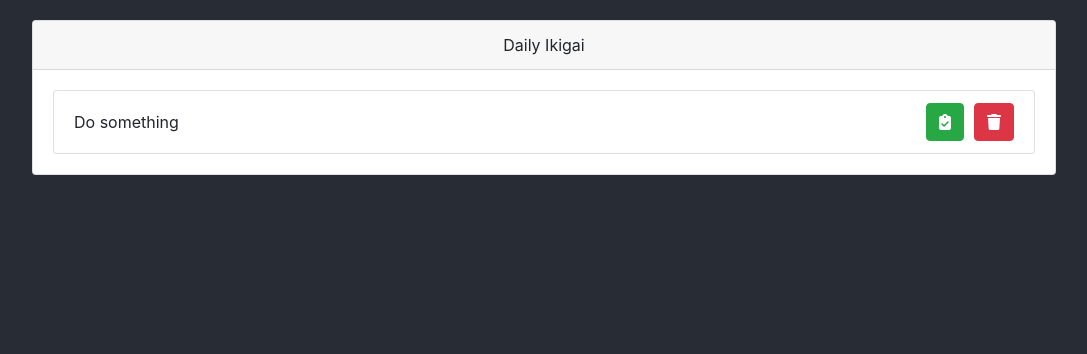
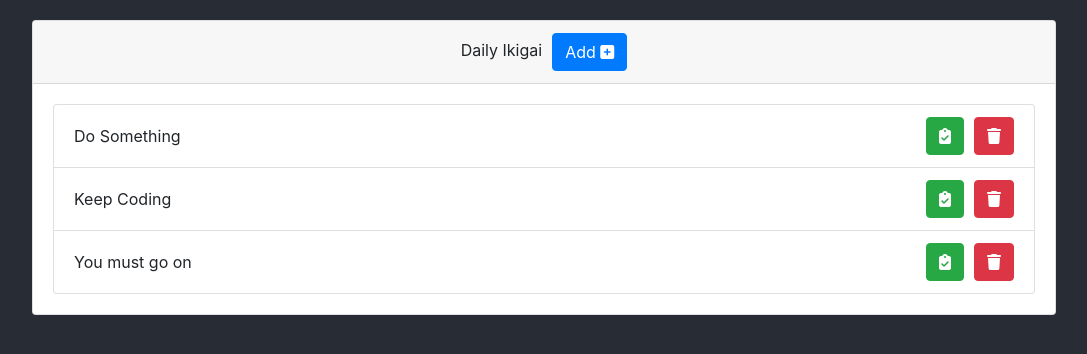
Before and after one commit to TidbitsJS/Redux-Todo, a React (Create React App) app: page / in a window 1280 px wide. Shown: the top 354 px of the page, without its empty margins (96-1183 px from the left). Built offline with nearby package versions, Linux system fonts and the light colour scheme.

Commit message:
user interface

```diff
--- /dev/null
+++ b/src/components/Data.js
@@ -0,0 +1,5 @@
+export const data = [
+  { text: "Do Something" },
+  { text: "Keep Coding" },
+  { text: "You must go on" },
+];
--- a/src/components/Todo.js
+++ b/src/components/Todo.js
@@ -1,5 +1,5 @@
 import React, { Component } from "react";
-import { Card } from "react-bootstrap";
+import { Card, Button } from "react-bootstrap";
 import "./todo.css";
 import TodoList from "./TodoList";
 
@@ -8,7 +8,12 @@ class Todo extends Component {
     return (
       <div className="todo-container">
         <Card style={{ width: "80vw" }} className="todo-card">
-          <Card.Header>Daily Ikigai</Card.Header>
+          <Card.Header>
+            Daily Ikigai
+            <Button style={{ marginLeft: 10 }}>
+              Add <i class="fas fa-plus-square"></i>
+            </Button>
+          </Card.Header>
           <Card.Body>
             <TodoList />
           </Card.Body>
--- a/src/components/TodoList.js
+++ b/src/components/TodoList.js
@@ -1,14 +1,16 @@
 import React, { Component } from "react";
 import { ListGroup, Button } from "react-bootstrap";
+import { data } from "./Data";
 
 class TodoList extends Component {
   render() {
     return (
       <div>
         <ListGroup className="todo-list">
-          <ListGroup.Item>
+          {data.map((item, index) => (
+            <ListGroup.Item key={index}>
               <div className="todo-item">
-              <div className="todo-text">Do something</div>
+                <div className="todo-text">{item.text}</div>
                 <div className="todo-action">
                   <Button variant="success">
                     <i class="fas fa-clipboard-check"></i>
@@ -19,6 +21,7 @@ class TodoList extends Component {
                 </div>
               </div>
             </ListGroup.Item>
+          ))}
         </ListGroup>
       </div>
     );
```
Lines whose indentation alone changed are shown as unchanged.
